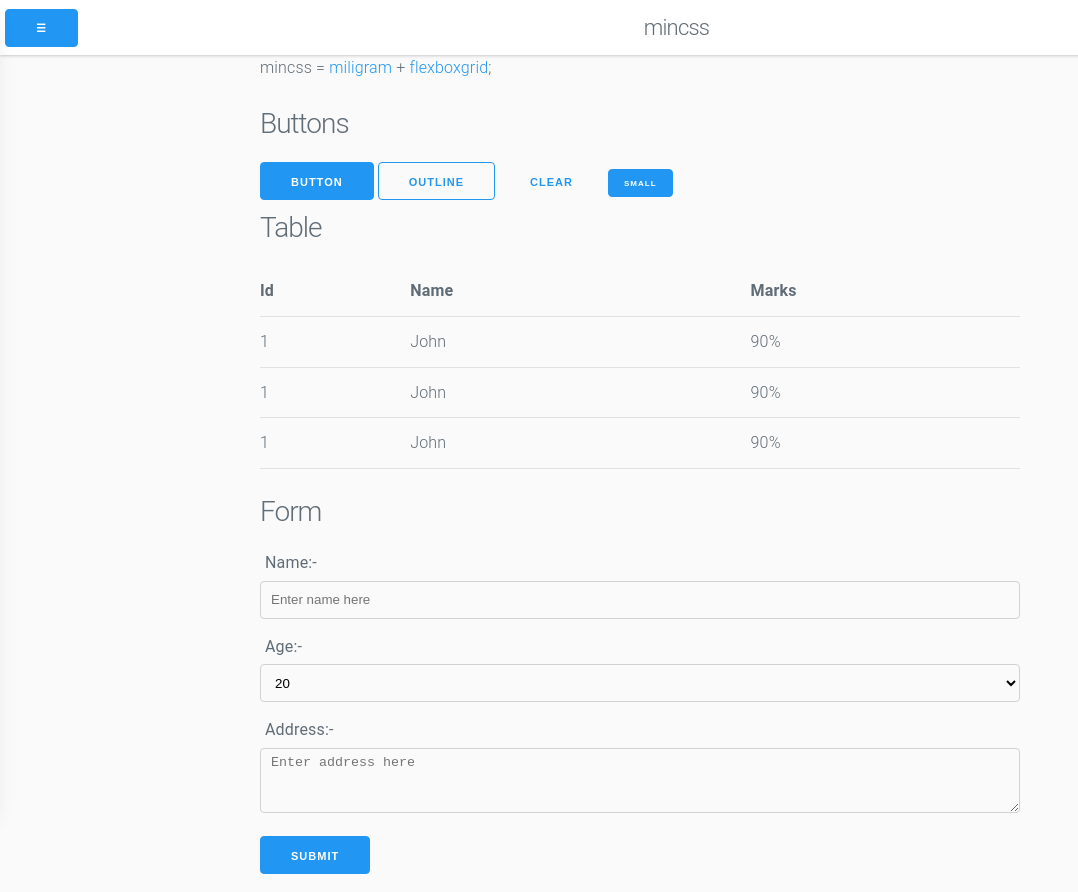
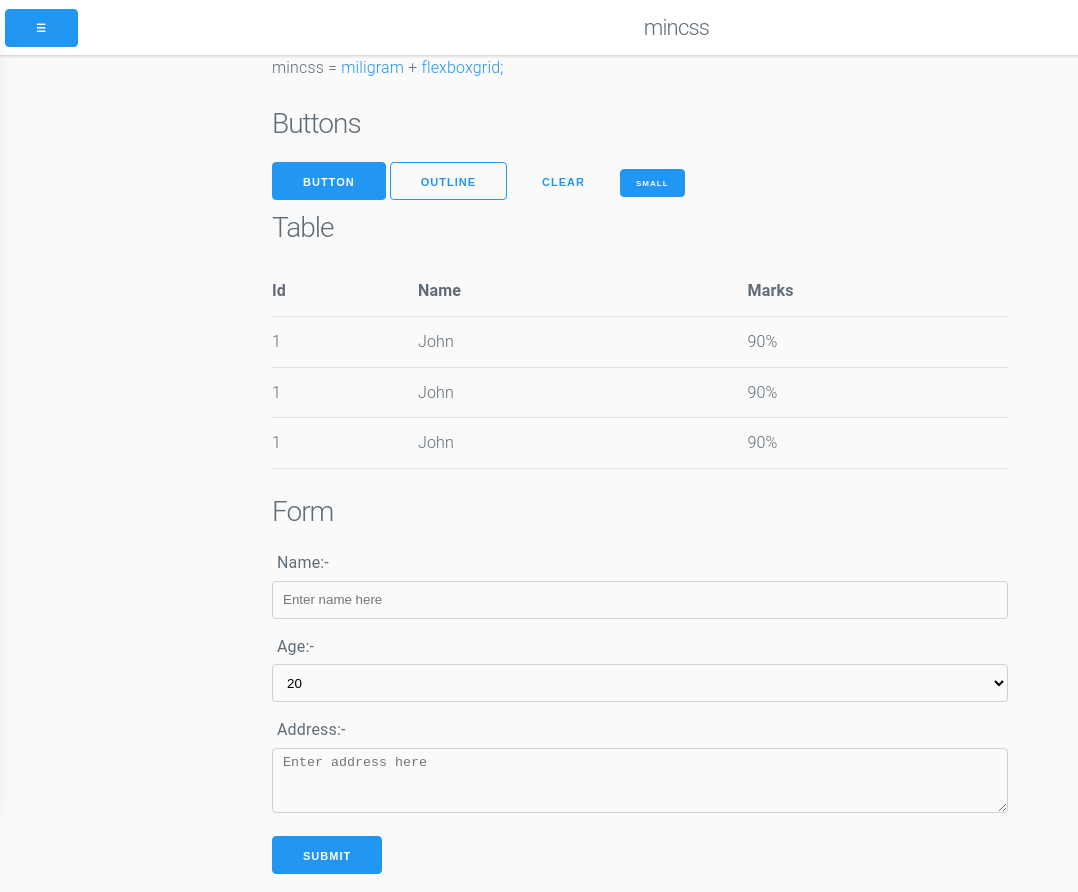
Before and after one commit to harish81/planckcss, a website: page public/index.html in a window 1280 px wide. Shown: the top 892 px of the page, without its empty margins (0-1078 px from the left). Drawn offline with Linux system fonts and the light colour scheme.

Commit message:
working with body no margin

```diff
--- a/public/index.html
+++ b/public/index.html
@@ -17,6 +17,11 @@
     <style>
         body {
             background: #FAFAFA;
+            margin: 0;
+        }
+        .container{/*Todo: check this */
+            padding-right: 1.2rem;
+            padding-left: 1.2rem;
         }
 
         .white-box {
@@ -28,7 +33,7 @@
         }
 
         .nav-bar {
-            position: absolute;
+            position: relative;
             top: 0;
             left: 0;
             right: 0;
@@ -48,6 +53,7 @@
             display: block;
             color: #606c76;
             padding: 3px 10px;
+            font-weight: normal;
         }
 
         .no-list label {
@@ -133,7 +139,7 @@
 </div>
 <div class="overlay"></div>
 <!--End sidebar-->
-<div class="container" style="margin-top: 55px;">
+<div class="container">
     <p id="doc-core">
         mincss = <a href="https://milligram.io/">miligram</a> + <a href="http://flexboxgrid.com/">flexboxgrid</a>;
     </p>
@@ -270,7 +276,7 @@
     <h3>Spacing Utility (extension_spacing.css)</h3>
     <label id="extension-spacing-margin">Margin</label>
     <div class="shadow bg-white">
-        <input type="checkbox" name="spcutil" id="marginutil" class="collapse">
+        <input type="checkbox" name="spcutil" id="marginutil" class="collapse" checked>
         <label for="marginutil" class="p-2">Margin Classes ▼</label>
         <div class="table-responsive">
             <table>
```
